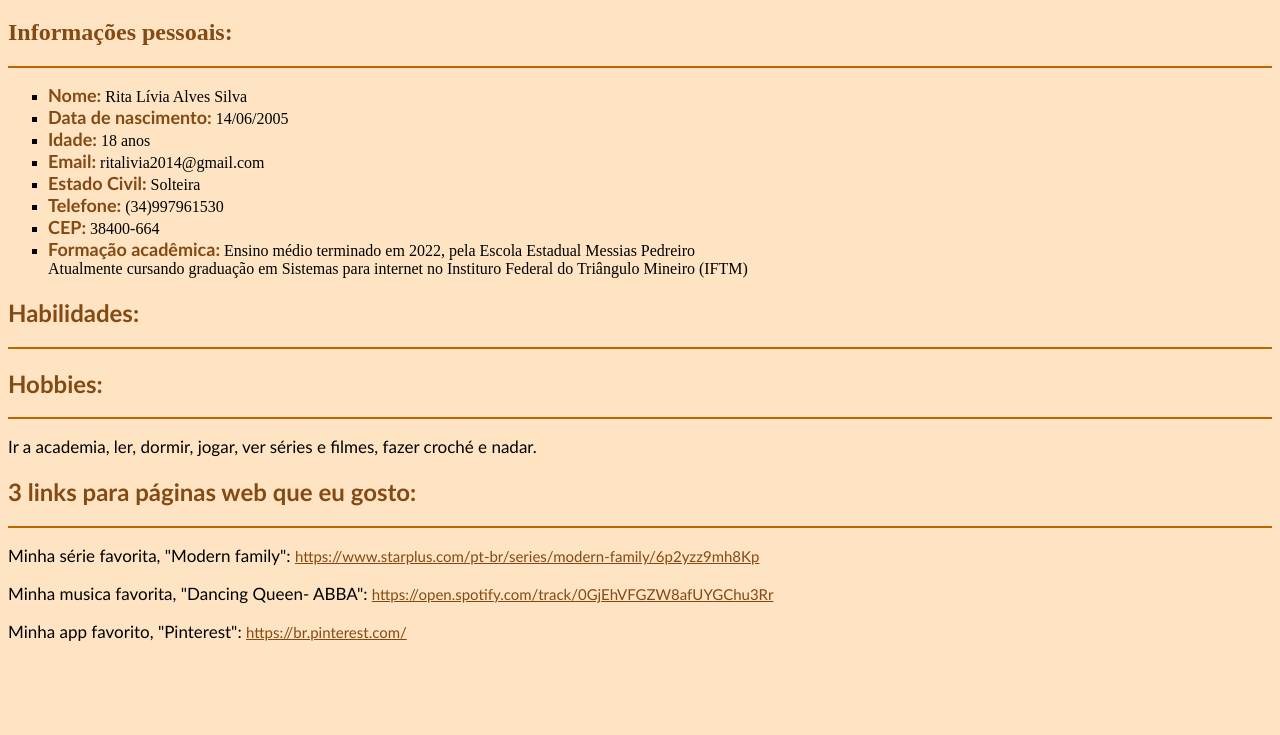
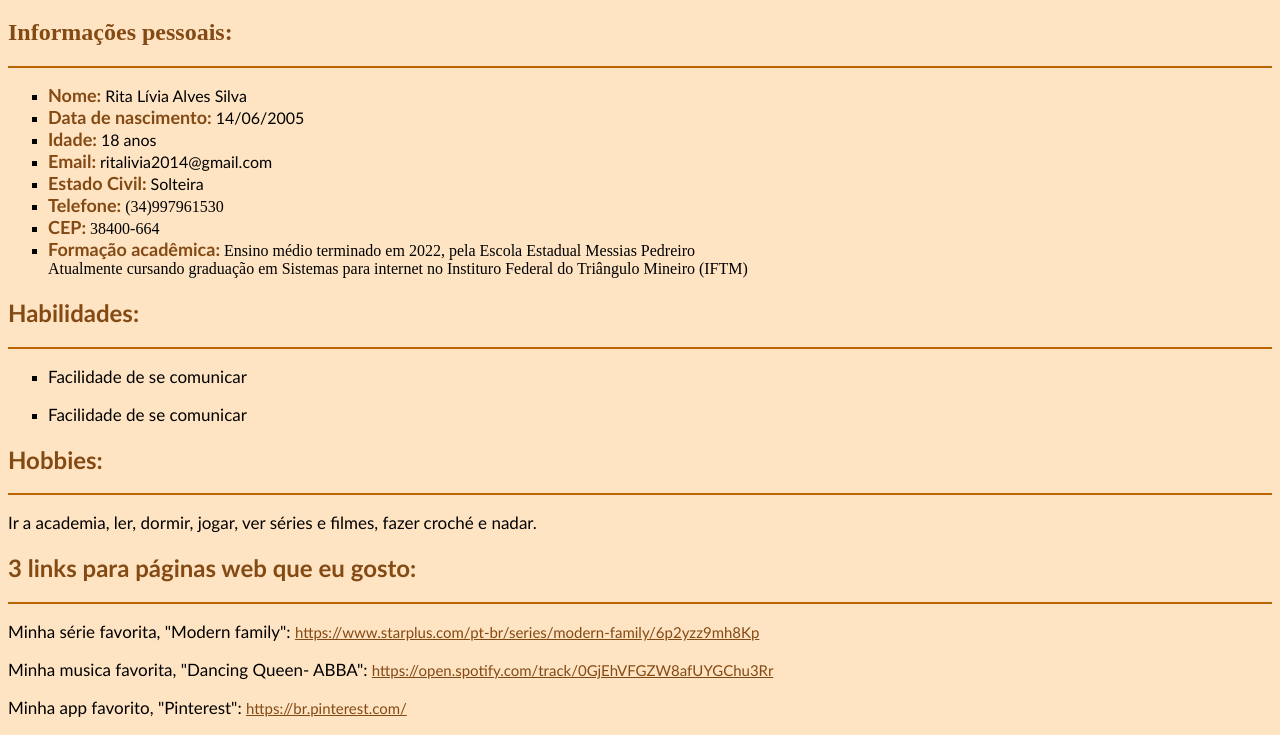
Before and after one commit to ritaliviaalves/pwe, a plain HTML site: page lista05/index.html in a window 1280 px wide. Shown: the part 89-824 px from the top of the page. Before the commit the page ends 800 px from the top, so only its background shows below. Drawn offline with Linux system fonts and the light colour scheme.

Commit message:
Update index.html

```diff
--- a/lista05/index.html
+++ b/lista05/index.html
@@ -10,17 +10,23 @@
     <h2 style="color: rgba(124, 65, 10, 0.945);">Informações pessoais:</h2><hr color="rgba(124, 65, 10, 0.945)">
 
     <ul type="square">
-    <li><b style="color: rgba(124, 65, 10, 0.945);font-family: candara; font-size: 18px;">Nome:</b> Rita Lívia Alves Silva</li>
-    <li><b style="color: rgba(124, 65, 10, 0.945);font-family: candara;font-size: 18px;">Data de nascimento:</b> 14/06/2005</li>
-    <li><b style="color: rgba(124, 65, 10, 0.945);font-family: candara;font-size: 18px;">Idade:</b> 18 anos</li>
-    <li><b style="color: rgba(124, 65, 10, 0.945);font-family: candara;font-size: 18px;">Email:</b> ritalivia2014@gmail.com</li>
-    <li><b style="color: rgba(124, 65, 10, 0.945);font-family: candara;font-size: 18px;">Estado Civil:</b> Solteira</li>
+    <li><b style="color: rgba(124, 65, 10, 0.945);font-family: candara; font-size: 18px;">Nome:</b><span style="color: black;font-family: candara;font-size: 16px;"> Rita Lívia Alves Silva </span></li>
+    <li><b style="color: rgba(124, 65, 10, 0.945);font-family: candara;font-size: 18px;">Data de nascimento:</b> <span style="color: black;font-family: candara;font-size: 16px;"> 14/06/2005 </span></li>
+    <li><b style="color: rgba(124, 65, 10, 0.945);font-family: candara;font-size: 18px;">Idade:</b> <span style="color: black;font-family: candara;font-size: 16px;"> 18 anos </span></li>
+    <li><b style="color: rgba(124, 65, 10, 0.945);font-family: candara;font-size: 18px;">Email:</b> <span style="color: black;font-family: candara;font-size: 16px;"> ritalivia2014@gmail.com</span></li>
+    <li><b style="color: rgba(124, 65, 10, 0.945);font-family: candara;font-size: 18px;">Estado Civil:</b> <span style="color: black;font-family: candara;font-size: 16px;"> Solteira </span></li>
     <li><b style="color: rgba(124, 65, 10, 0.945);font-family: candara;font-size: 18px;">Telefone:</b> (34)997961530</li>
     <li><b style="color: rgba(124, 65, 10, 0.945);font-family: candara;font-size: 18px;">CEP:</b> 38400-664</li>
     <li><b style="color: rgba(124, 65, 10, 0.945);font-family: candara;font-size: 18px;">Formação acadêmica:</b> Ensino médio terminado em 2022, pela Escola Estadual Messias Pedreiro <br>Atualmente cursando graduação em Sistemas para internet no Instituro Federal do Triângulo Mineiro (IFTM)</li>
     </ul>
 
     <h2 style="font-family: candara; color: rgba(124, 65, 10, 0.945);">Habilidades:</h2><hr color="rgba(124, 65, 10, 0.945)">
+
+    <ul type="square">
+        <li> <p style= "color: black;font-family: candara;font-size: 17px;">Facilidade de se comunicar</p></li>
+        <li> <p style= "color: black;font-family: candara;font-size: 17px;">Facilidade de se comunicar</p></li>
+    </ul>
+
 
     <h2 style="font-family: candara; color: rgba(124, 65, 10, 0.945);">Hobbies:</h2><hr color="rgba(124, 65, 10, 0.945)">
     <p style="font-family: candara; font-size: 17px;">Ir a academia, ler, dormir, jogar, ver séries e filmes, fazer croché e nadar.</p>
```
